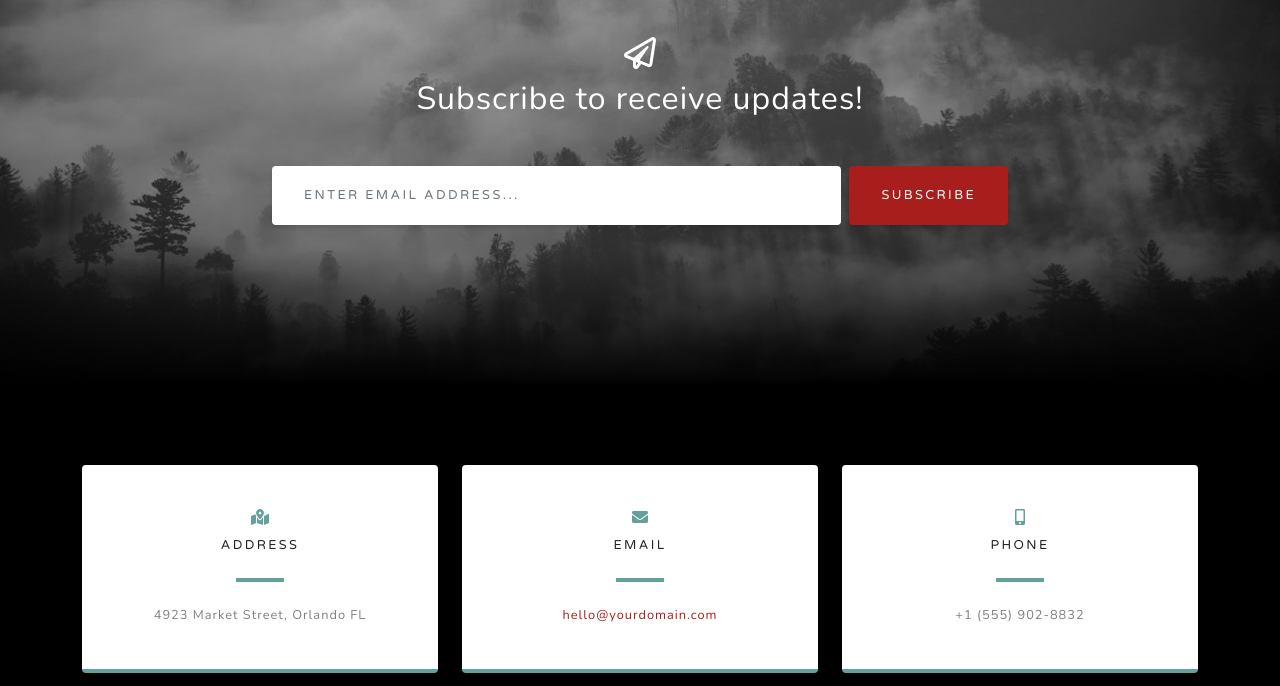
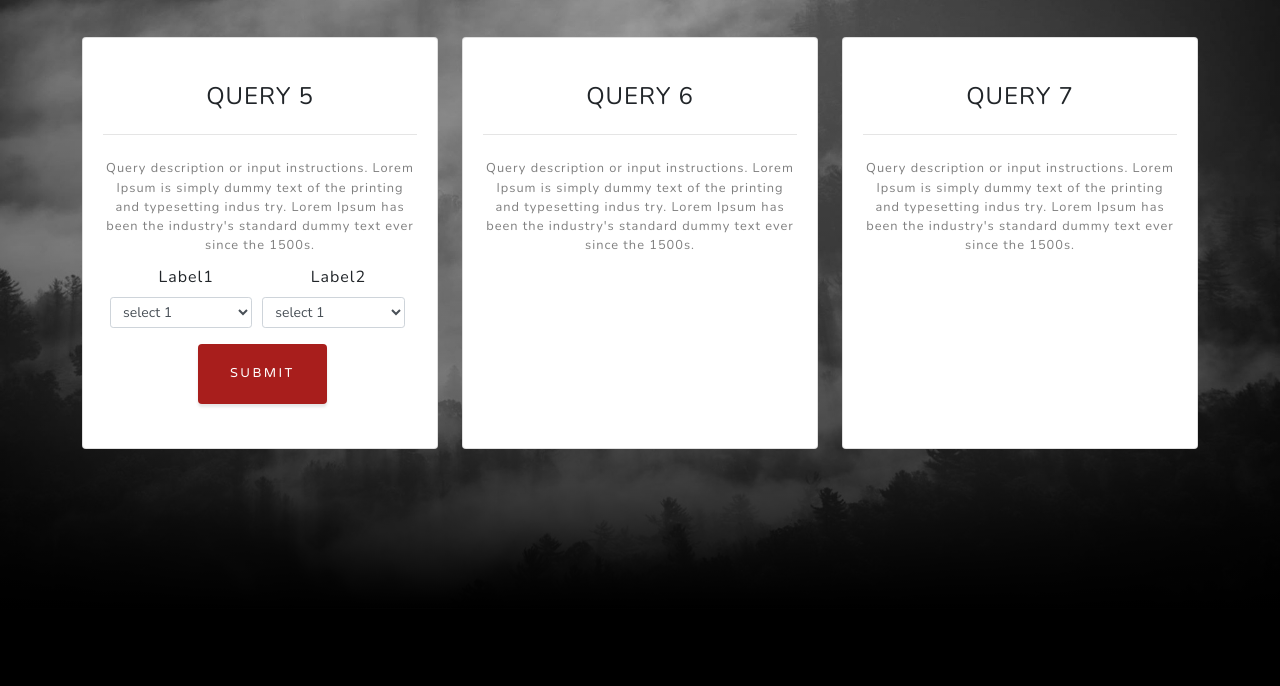
Before and after one commit to jkawase1/DBProjPyScripts, a plain HTML site: page index.html in a window 1280 px wide. Shown: the part 3680-4366 px from the top of the page. Drawn offline with nearby package versions, Linux system fonts and the light colour scheme; files whose address does not match are found by name.

Commit message:
Added dropdown selection forms to some sections

```diff
--- a/index.html
+++ b/index.html
@@ -148,8 +148,67 @@
                 </div>
             </div>
         </section>
+	<!-- -->
+        <section class="signup-section" id="signup">
+            <div class="container">
+                <div class="row">
+                    <div class="col-md-4 mb-3 mb-md-0">
+                        <div class="card py-4 h-100">
+                            <div class="card-body text-center">
+                                <h4 class="text-uppercase m-0">Query 5</h4>
+                                <hr class="my-4" />
+                                <div class="small text-black-50" style="padding-bottom: 10px;">Query description or input instructions. Lorem Ipsum is simply dummy text of the printing and typesetting indus try. Lorem Ipsum has been the industry's standard dummy text ever since the 1500s.</div>
+				<div class="acol-md-10 col-lg-12 mx-auto text-center align-items-center">
+					<form class="d-flex">
+					<div class="form-row">
+						<div class="form-group col-md-6">
+							<label for="input1">Label1</label>
+							<select id="input1" class="form-row d-flex form-control form-control-sm">
+                        					<option>select 1</option>
+								<option>select 2</option>
+								<option>select 3</option>
+							</select>
+						</div>
+						<div class="form-group col-md-6">
+							<label for="input2">Label2</label>
+							<select id="input2" class="form-row d-flex form-control form-control-sm">
+                                                 		<option>select 1</option>
+                                                 		<option>select 2</option>
+                                                 		<option>select 3</option>
+                                        		</select>
+						</div>
+						<button class="btn btn-primary mx-auto" type="submit">Submit</button>
+					</div>
+                                        <div class="form-row">
+					</div>
+					</form>
+				</div>
+                            </div>
+                        </div>
+                    </div>
+                    <div class="col-md-4 mb-3 mb-md-0">
+                        <div class="card py-4 h-100">
+                            <div class="card-body text-center">
+                                <h4 class="text-uppercase m-0">Query 6</h4>
+                                <hr class="my-4" />
+                                <div class="small text-black-50">Query description or input instructions. Lorem Ipsum is simply dummy text of the printing and typesetting indus try. Lorem Ipsum has been the industry's standard dummy text ever since the 1500s.</div>
+                            </div>
+                        </div>
+                    </div>
+                    <div class="col-md-4 mb-3 mb-md-0">
+                        <div class="card py-4 h-100">
+                            <div class="card-body text-center">
+                                <h4 class="text-uppercase m-0">Query 7</h4>
+                                <hr class="my-4" />
+                                <div class="small text-black-50">Query description or input instructions. Lorem Ipsum is simply dummy text of the printing and typesetting indus try. Lorem Ipsum has been the industry's standard dummy text ever since the 1500s.</div>
+                            </div>
+                        </div>
+                    </div>
+                </div>
+            </div>
+        </section>
 	        <!-- Signup-->
-        <section class="signup-section" id="signup">
+        <section class="contact-section bg-black">
             <div class="container">
                 <div class="row">
                     <div class="col-md-10 col-lg-8 mx-auto text-center">
```
